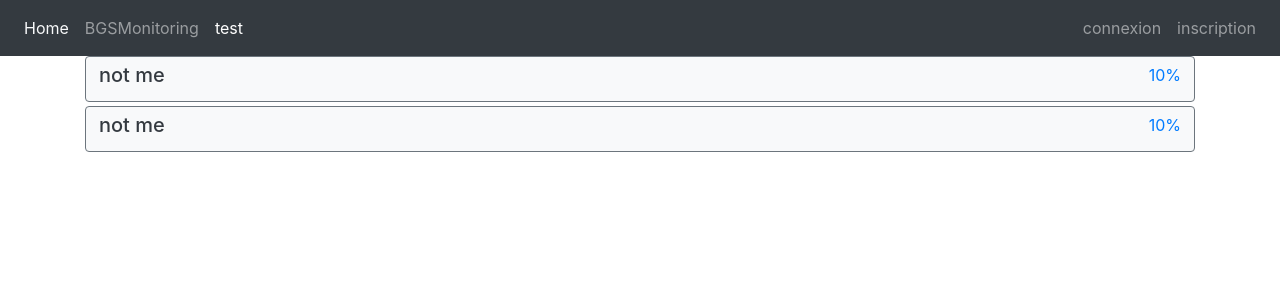
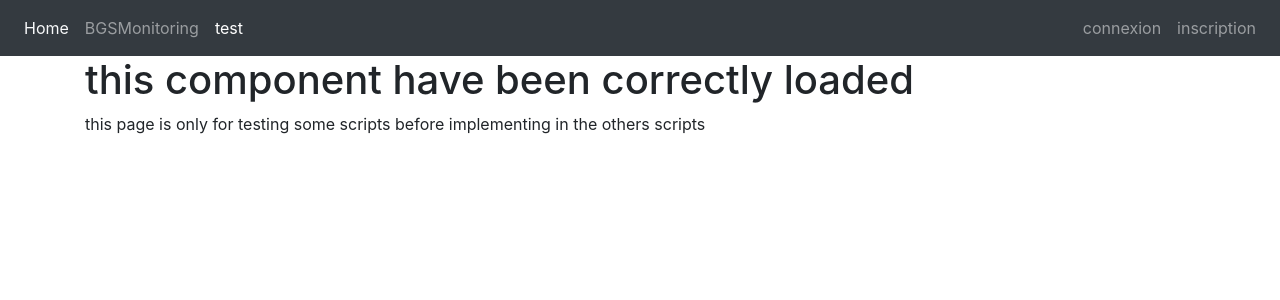
Before and after one commit to Pulganosaure/NodeJStraining, a React (Create React App) app in the folder client/: page /test in a window 1280 px wide. Shown: the top 300 px of the page. Built offline with nearby package versions, Linux system fonts and the light colour scheme.

Commit message:
add some files

```diff
--- a/client/src/wip/collapsetest.js
+++ /dev/null
@@ -1,73 +0,0 @@
-import React from 'react';
-import { NavLink } from 'react-router-dom'
-import Collapse from 'react-collapse';
-
-class Collapsetest extends React.Component {
-
-  constructor(props) {
-    super(props);
-      this.state = {
-        isOpened: false
-      }
-  }
-
-  render()
-  {
-    const {isOpened} = this.state;
-
-    return (
-      <div>
-        <div className="config">
-              <p className="mb-1 mt-0">
-                <button className="btn btn-primary border-secondary text-primary bg-light btn-block"
-                  type="button"
-                  onClick={() => this.setState({isOpened: !isOpened})} >
-                  <div className="row justify-content-between px-3">
-                    <h5 className="text-dark">
-                      not me
-                    </h5>
-                      10%
-                  </div>
-                </button>
-              </p>
-
-          </div>
-          <Collapse isOpened={isOpened}>
-            <div>
-              <div className="faction_data_spoiler">
-
-                <div className="collapse show" id="faction_informations1">
-                  <div className="card card-body mb-2">
-                    <div className="row">
-                      <div className="col">
-                        <div className="row">
-                          <h6> Etat : none
-                          </h6>
-                        </div>
-                        <div className="row">
-                          <h6> faction de joueur : yes
-                          </h6>
-                        </div>
-                      </div>
-                      <div className="col">
-                        <div className="row">
-                          <div className="col ">
-                            <h6>états en attente :
-                              none
-                            </h6>
-                          </div>
-                        </div>
-                      </div>
-                    </div>
-                  </div>
-                </div>
-              </div>
-            </div>
-          </Collapse>
-        </div>
-
-      )
-    }
-  }
-
-export default Collapsetest;
--- a/client/src/wip/test.js
+++ b/client/src/wip/test.js
@@ -1,7 +1,5 @@
 import React from 'react';
-import { NavLink } from 'react-router-dom'
-import Collapse from 'react-collapse';
-import Collapsetest from './collapsetest.js'
+
 
 
 class Test extends React.Component {
@@ -9,12 +7,11 @@ class Test extends React.Component {
 
   render() {
       return (
-
         <div>
-          <Collapsetest/>
-          <Collapsetest/>
+          <h1>this component have been correctly loaded</h1>
+          <p>this page is only for testing some scripts before implementing in the others scripts</p>
         </div>
-      );
+      )
     }
 
 }
```
